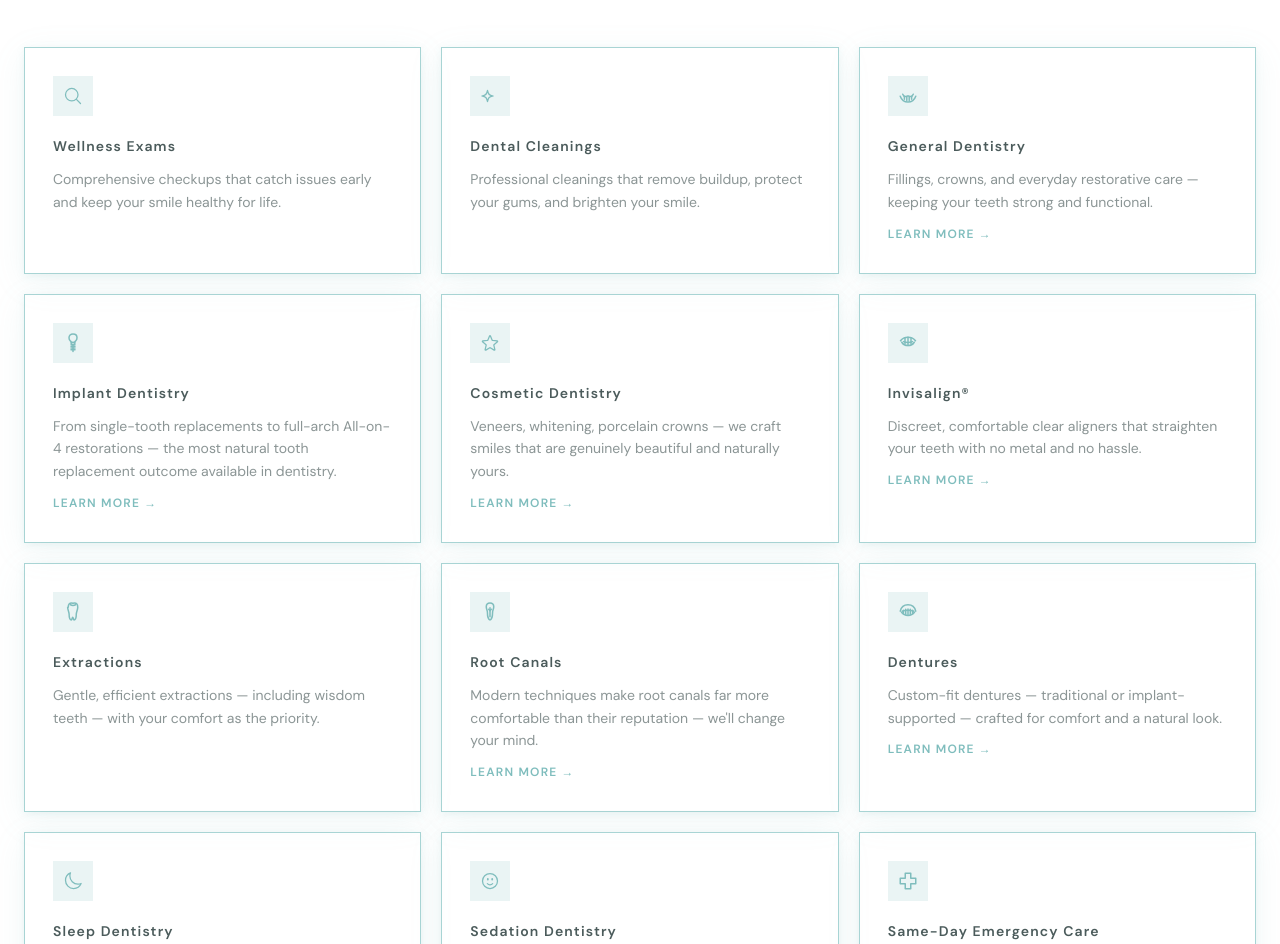
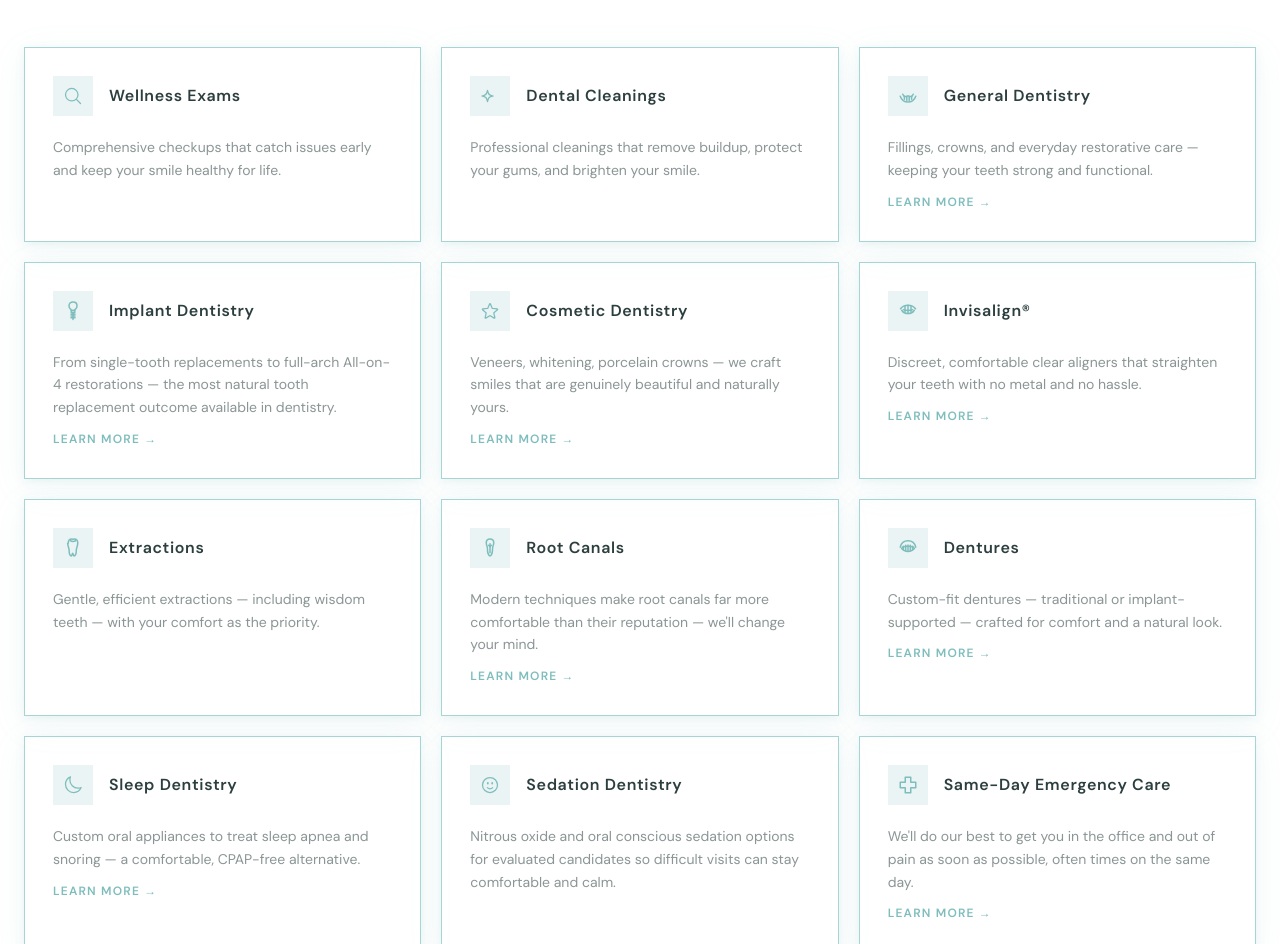
Before and after one commit to jeffmuszynski/elmridgedental, a website: page index.html in a window 1280 px wide. Shown: the part 1780-2724 px from the top of the page. Drawn offline with nearby package versions, Linux system fonts and the light colour scheme.

Commit message:
refine service card heading layout

```diff
--- a/index.html
+++ b/index.html
@@ -294,133 +294,157 @@
       <div class="grid grid-cols-1 sm:grid-cols-2 lg:grid-cols-3 gap-5 mb-10">
 
         <div class="border border-teal-light p-7 group hover:border-teal transition-[border-color,transform] duration-200 hover:-translate-y-0.5 card-shadow">
-          <div class="w-10 h-10 bg-teal-pale flex items-center justify-center mb-5 group-hover:bg-teal transition-[background-color] duration-200">
+          <div class="flex items-center gap-4 mb-5">
+            <div class="w-10 h-10 shrink-0 bg-teal-pale flex items-center justify-center group-hover:bg-teal transition-[background-color] duration-200">
             <svg xmlns="http://www.w3.org/2000/svg" class="w-5 h-5 text-teal group-hover:text-white transition-[color] duration-200" fill="none" viewBox="0 0 24 24" stroke="currentColor" stroke-width="1.5"><path stroke-linecap="round" stroke-linejoin="round" d="M21 21l-5.197-5.197m0 0A7.5 7.5 0 105.196 5.196a7.5 7.5 0 0010.607 10.607z"/></svg>
+            </div>
+            <h3 class="font-body text-[15px] sm:text-base font-semibold tracking-[0.04em] text-charcoal mb-0 leading-snug">Wellness Exams</h3>
           </div>
-          <h3 class="font-body text-sm font-semibold tracking-[0.08em] text-charcoal/85 mb-3">Wellness Exams</h3>
           <p class="font-body text-sm text-charcoal/55 leading-relaxed">Comprehensive checkups that catch issues early and keep your smile healthy for life.</p>
         </div>
 
         <div class="border border-teal-light p-7 group hover:border-teal transition-[border-color,transform] duration-200 hover:-translate-y-0.5 card-shadow">
-          <div class="w-10 h-10 bg-teal-pale flex items-center justify-center mb-5 group-hover:bg-teal transition-[background-color] duration-200">
+          <div class="flex items-center gap-4 mb-5">
+            <div class="w-10 h-10 shrink-0 bg-teal-pale flex items-center justify-center group-hover:bg-teal transition-[background-color] duration-200">
             <svg xmlns="http://www.w3.org/2000/svg" class="w-5 h-5 text-teal group-hover:text-white transition-[color] duration-200" fill="none" viewBox="0 0 24 24" stroke="currentColor" stroke-width="1.5"><path stroke-linecap="round" stroke-linejoin="round" d="M9.813 15.904L9 18.75l-.813-2.846a4.5 4.5 0 00-3.09-3.09L2.25 12l2.846-.813a4.5 4.5 0 003.09-3.09L9 5.25l.813 2.846a4.5 4.5 0 003.09 3.09L15.75 12l-2.846.813a4.5 4.5 0 00-3.09 3.09z"/></svg>
+            </div>
+            <h3 class="font-body text-[15px] sm:text-base font-semibold tracking-[0.04em] text-charcoal mb-0 leading-snug">Dental Cleanings</h3>
           </div>
-          <h3 class="font-body text-sm font-semibold tracking-[0.08em] text-charcoal/85 mb-3">Dental Cleanings</h3>
           <p class="font-body text-sm text-charcoal/55 leading-relaxed">Professional cleanings that remove buildup, protect your gums, and brighten your smile.</p>
         </div>
 
         <div class="border border-teal-light p-7 group hover:border-teal transition-[border-color,transform] duration-200 hover:-translate-y-0.5 card-shadow">
-          <div class="w-10 h-10 bg-teal-pale flex items-center justify-center mb-5 group-hover:bg-teal transition-[background-color] duration-200">
+          <div class="flex items-center gap-4 mb-5">
+            <div class="w-10 h-10 shrink-0 bg-teal-pale flex items-center justify-center group-hover:bg-teal transition-[background-color] duration-200">
             <svg xmlns="http://www.w3.org/2000/svg" class="w-6 h-6 text-teal group-hover:text-white transition-[color] duration-200" fill="none" viewBox="0 0 24 24" stroke="currentColor" stroke-width="1.5">
               <path stroke-linecap="round" stroke-linejoin="round" d="M4.25 12.25c1.35 3.85 4.05 5.85 7.75 5.85s6.4-2 7.75-5.85" />
               <path stroke-linecap="round" stroke-linejoin="round" d="M6.75 10.25c.55 1.5 1.5 2.35 2.75 2.35s1.95-.85 2.5-.85 1.25.85 2.5.85 2.2-.85 2.75-2.35" />
               <path stroke-linecap="round" stroke-linejoin="round" d="M8.4 12.15v3.2M10.8 12.55v4M13.2 12.55v4M15.6 12.15v3.2" />
             </svg>
+            </div>
+            <h3 class="font-body text-[15px] sm:text-base font-semibold tracking-[0.04em] text-charcoal mb-0 leading-snug">General Dentistry</h3>
           </div>
-          <h3 class="font-body text-sm font-semibold tracking-[0.08em] text-charcoal/85 mb-3">General Dentistry</h3>
           <p class="font-body text-sm text-charcoal/55 leading-relaxed">Fillings, crowns, and everyday restorative care — keeping your teeth strong and functional.</p>
           <a href="/dental-crowns-killeen-tx" class="font-body text-xs font-semibold tracking-widest uppercase text-teal mt-3 inline-block">LEARN MORE →</a>
         </div>
 
         <div class="border border-teal-light p-7 group hover:border-teal transition-[border-color,transform] duration-200 hover:-translate-y-0.5 card-shadow">
-          <div class="w-10 h-10 bg-teal-pale flex items-center justify-center mb-5 group-hover:bg-teal transition-[background-color] duration-200">
+          <div class="flex items-center gap-4 mb-5">
+            <div class="w-10 h-10 shrink-0 bg-teal-pale flex items-center justify-center group-hover:bg-teal transition-[background-color] duration-200">
             <svg xmlns="http://www.w3.org/2000/svg" class="w-6 h-6 text-teal group-hover:text-white transition-[color] duration-200" fill="none" viewBox="0 0 24 24" stroke="currentColor" stroke-width="1.5">
               <path stroke-linecap="round" stroke-linejoin="round" d="M8 6.7c0-2.15 1.55-3.7 4-3.7s4 1.55 4 3.7c0 1.25-.5 2.35-1.2 3.05-.6.6-1.2.9-1.2 1.85h-3.2c0-.95-.6-1.25-1.2-1.85C8.5 9.05 8 7.95 8 6.7z" />
               <path stroke-linecap="round" stroke-linejoin="round" d="M10.2 11.6h3.6v2.2h-3.6z" />
               <path stroke-linecap="round" stroke-linejoin="round" d="M12 13.8v6.7" />
               <path stroke-linecap="round" stroke-linejoin="round" d="M10 15.2h4M10 17h4M10 18.8h4" />
             </svg>
+            </div>
+            <h3 class="font-body text-[15px] sm:text-base font-semibold tracking-[0.04em] text-charcoal mb-0 leading-snug">Implant Dentistry</h3>
           </div>
-          <h3 class="font-body text-sm font-semibold tracking-[0.08em] text-charcoal/85 mb-3">Implant Dentistry</h3>
           <p class="font-body text-sm text-charcoal/55 leading-relaxed">From single-tooth replacements to full-arch All-on-4 restorations — the most natural tooth replacement outcome available in dentistry.</p>
           <a href="/dental-implants-killeen-tx" class="font-body text-xs font-semibold tracking-widest uppercase text-teal mt-3 inline-block">LEARN MORE →</a>
         </div>
 
         <div class="border border-teal-light p-7 group hover:border-teal transition-[border-color,transform] duration-200 hover:-translate-y-0.5 card-shadow">
-          <div class="w-10 h-10 bg-teal-pale flex items-center justify-center mb-5 group-hover:bg-teal transition-[color] duration-200">
+          <div class="flex items-center gap-4 mb-5">
+            <div class="w-10 h-10 shrink-0 bg-teal-pale flex items-center justify-center group-hover:bg-teal transition-[color] duration-200">
             <svg xmlns="http://www.w3.org/2000/svg" class="w-5 h-5 text-teal group-hover:text-white transition-[color] duration-200" fill="none" viewBox="0 0 24 24" stroke="currentColor" stroke-width="1.5"><path stroke-linecap="round" stroke-linejoin="round" d="M11.48 3.499a.562.562 0 011.04 0l2.125 5.111a.563.563 0 00.475.345l5.518.442c.499.04.701.663.321.988l-4.204 3.602a.563.563 0 00-.182.557l1.285 5.385a.562.562 0 01-.84.61l-4.725-2.885a.563.563 0 00-.586 0L6.982 20.54a.562.562 0 01-.84-.61l1.285-5.386a.562.562 0 00-.182-.557l-4.204-3.602a.562.562 0 01.321-.988l5.518-.442a.563.563 0 00.475-.345L11.48 3.5z"/></svg>
+            </div>
+            <h3 class="font-body text-[15px] sm:text-base font-semibold tracking-[0.04em] text-charcoal mb-0 leading-snug">Cosmetic Dentistry</h3>
           </div>
-          <h3 class="font-body text-sm font-semibold tracking-[0.08em] text-charcoal/85 mb-3">Cosmetic Dentistry</h3>
           <p class="font-body text-sm text-charcoal/55 leading-relaxed">Veneers, whitening, porcelain crowns — we craft smiles that are genuinely beautiful and naturally yours.</p>
           <a href="#cosmetic" class="font-body text-xs font-semibold tracking-widest uppercase text-teal mt-3 inline-block">LEARN MORE →</a>
         </div>
 
         <div class="border border-teal-light p-7 group hover:border-teal transition-[border-color,transform] duration-200 hover:-translate-y-0.5 card-shadow">
-          <div class="w-10 h-10 bg-teal-pale flex items-center justify-center mb-5 group-hover:bg-teal transition-[background-color] duration-200">
+          <div class="flex items-center gap-4 mb-5">
+            <div class="w-10 h-10 shrink-0 bg-teal-pale flex items-center justify-center group-hover:bg-teal transition-[background-color] duration-200">
             <svg xmlns="http://www.w3.org/2000/svg" class="w-6 h-6 text-teal group-hover:text-white transition-[color] duration-200" fill="none" viewBox="0 0 24 24" stroke="currentColor" stroke-width="1.5">
               <path stroke-linecap="round" stroke-linejoin="round" d="M4.5 9.75c1.75-2.4 4.35-3.6 7.5-3.6s5.75 1.2 7.5 3.6" />
               <path stroke-linecap="round" stroke-linejoin="round" d="M5.75 11.25c1.35 2.25 3.45 3.35 6.25 3.35s4.9-1.1 6.25-3.35" />
               <path stroke-linecap="round" stroke-linejoin="round" d="M7.5 10.6c1.2.55 2.7.82 4.5.82s3.3-.27 4.5-.82" />
               <path stroke-linecap="round" stroke-linejoin="round" d="M9 6.85v5.95M12 6.2v8.4M15 6.85v5.95" />
             </svg>
+            </div>
+            <h3 class="font-body text-[15px] sm:text-base font-semibold tracking-[0.04em] text-charcoal mb-0 leading-snug">Invisalign®</h3>
           </div>
-          <h3 class="font-body text-sm font-semibold tracking-[0.08em] text-charcoal/85 mb-3">Invisalign®</h3>
           <p class="font-body text-sm text-charcoal/55 leading-relaxed">Discreet, comfortable clear aligners that straighten your teeth with no metal and no hassle.</p>
           <a href="/invisalign-killeen-tx" class="font-body text-xs font-semibold tracking-widest uppercase text-teal mt-3 inline-block">LEARN MORE →</a>
         </div>
 
         <div class="border border-teal-light p-7 group hover:border-teal transition-[border-color,transform] duration-200 hover:-translate-y-0.5 card-shadow">
-          <div class="w-10 h-10 bg-teal-pale flex items-center justify-center mb-5 group-hover:bg-teal transition-[background-color] duration-200">
+          <div class="flex items-center gap-4 mb-5">
+            <div class="w-10 h-10 shrink-0 bg-teal-pale flex items-center justify-center group-hover:bg-teal transition-[background-color] duration-200">
             <svg xmlns="http://www.w3.org/2000/svg" class="w-6 h-6 text-teal group-hover:text-white transition-[color] duration-200" fill="none" viewBox="0 0 24 24" stroke="currentColor" stroke-width="1.5">
               <path stroke-linecap="round" stroke-linejoin="round" d="M7.25 7.2c0-2.7 1.45-4.2 3.45-4.2.75 0 1.15.25 1.3.25s.55-.25 1.3-.25c2 0 3.45 1.5 3.45 4.2 0 2.95-1.45 4.4-1.45 6.9 0 2.75-.65 5.9-2.25 5.9-.75 0-.75-2.8-1.35-2.8s-.6 2.8-1.35 2.8c-1.6 0-2.25-3.15-2.25-5.9 0-2.5-1.45-3.95-1.45-6.9z" />
               <path stroke-linecap="round" stroke-linejoin="round" d="M9.5 4.75c.75.45 1.55.67 2.5.67s1.75-.22 2.5-.67" />
             </svg>
+            </div>
+            <h3 class="font-body text-[15px] sm:text-base font-semibold tracking-[0.04em] text-charcoal mb-0 leading-snug">Extractions</h3>
           </div>
-          <h3 class="font-body text-sm font-semibold tracking-[0.08em] text-charcoal/85 mb-3">Extractions</h3>
           <p class="font-body text-sm text-charcoal/55 leading-relaxed">Gentle, efficient extractions — including wisdom teeth — with your comfort as the priority.</p>
         </div>
 
         <div class="border border-teal-light p-7 group hover:border-teal transition-[border-color,transform] duration-200 hover:-translate-y-0.5 card-shadow">
-          <div class="w-10 h-10 bg-teal-pale flex items-center justify-center mb-5 group-hover:bg-teal transition-[background-color] duration-200">
+          <div class="flex items-center gap-4 mb-5">
+            <div class="w-10 h-10 shrink-0 bg-teal-pale flex items-center justify-center group-hover:bg-teal transition-[background-color] duration-200">
             <svg xmlns="http://www.w3.org/2000/svg" class="w-6 h-6 text-teal group-hover:text-white transition-[color] duration-200" fill="none" viewBox="0 0 24 24" stroke="currentColor" stroke-width="1.5">
               <path stroke-linecap="round" stroke-linejoin="round" d="M8.25 6.85c0-2.35 1.45-3.85 3.75-3.85s3.75 1.5 3.75 3.85c0 2.25-1.15 3.35-1.15 5.25 0 3.3-.85 7.9-2.6 7.9s-2.6-4.6-2.6-7.9c0-1.9-1.15-3-1.15-5.25z" />
               <path stroke-linecap="round" stroke-linejoin="round" d="M12 7.8v8.9" />
               <path stroke-linecap="round" stroke-linejoin="round" d="M10.65 9.25 12 10.6l1.35-1.35" />
             </svg>
+            </div>
+            <h3 class="font-body text-[15px] sm:text-base font-semibold tracking-[0.04em] text-charcoal mb-0 leading-snug">Root Canals</h3>
           </div>
-          <h3 class="font-body text-sm font-semibold tracking-[0.08em] text-charcoal/85 mb-3">Root Canals</h3>
           <p class="font-body text-sm text-charcoal/55 leading-relaxed">Modern techniques make root canals far more comfortable than their reputation — we'll change your mind.</p>
           <a href="/root-canal-killeen-tx" class="font-body text-xs font-semibold tracking-widest uppercase text-teal mt-3 inline-block">LEARN MORE →</a>
         </div>
 
         <div class="border border-teal-light p-7 group hover:border-teal transition-[border-color,transform] duration-200 hover:-translate-y-0.5 card-shadow">
-          <div class="w-10 h-10 bg-teal-pale flex items-center justify-center mb-5 group-hover:bg-teal transition-[background-color] duration-200">
+          <div class="flex items-center gap-4 mb-5">
+            <div class="w-10 h-10 shrink-0 bg-teal-pale flex items-center justify-center group-hover:bg-teal transition-[background-color] duration-200">
             <svg xmlns="http://www.w3.org/2000/svg" class="w-6 h-6 text-teal group-hover:text-white transition-[color] duration-200" fill="none" viewBox="0 0 24 24" stroke="currentColor" stroke-width="1.5">
               <path stroke-linecap="round" stroke-linejoin="round" d="M4.25 11.2c.95-4.25 3.75-6.35 7.75-6.35s6.8 2.1 7.75 6.35" />
               <path stroke-linecap="round" stroke-linejoin="round" d="M5.5 12.3c1.55 2.1 3.7 3.15 6.5 3.15s4.95-1.05 6.5-3.15" />
               <path stroke-linecap="round" stroke-linejoin="round" d="M7.4 10.35v3.05M9.7 9.35v5M12 9.1v5.35M14.3 9.35v5M16.6 10.35v3.05" />
               <path stroke-linecap="round" stroke-linejoin="round" d="M6.2 11.3c1.55-.65 3.48-.98 5.8-.98s4.25.33 5.8.98" />
             </svg>
+            </div>
+            <h3 class="font-body text-[15px] sm:text-base font-semibold tracking-[0.04em] text-charcoal mb-0 leading-snug">Dentures</h3>
           </div>
-          <h3 class="font-body text-sm font-semibold tracking-[0.08em] text-charcoal/85 mb-3">Dentures</h3>
           <p class="font-body text-sm text-charcoal/55 leading-relaxed">Custom-fit dentures — traditional or implant-supported — crafted for comfort and a natural look.</p>
           <a href="/dentures-killeen-tx" class="font-body text-xs font-semibold tracking-widest uppercase text-teal mt-3 inline-block">LEARN MORE →</a>
         </div>
 
         <div class="border border-teal-light p-7 group hover:border-teal transition-[border-color,transform] duration-200 hover:-translate-y-0.5 card-shadow">
-          <div class="w-10 h-10 bg-teal-pale flex items-center justify-center mb-5 group-hover:bg-teal transition-[background-color] duration-200">
+          <div class="flex items-center gap-4 mb-5">
+            <div class="w-10 h-10 shrink-0 bg-teal-pale flex items-center justify-center group-hover:bg-teal transition-[background-color] duration-200">
             <svg xmlns="http://www.w3.org/2000/svg" class="w-5 h-5 text-teal group-hover:text-white transition-[color] duration-200" fill="none" viewBox="0 0 24 24" stroke="currentColor" stroke-width="1.5"><path stroke-linecap="round" stroke-linejoin="round" d="M21.752 15.002A9.718 9.718 0 0118 15.75c-5.385 0-9.75-4.365-9.75-9.75 0-1.33.266-2.597.748-3.752A9.753 9.753 0 003 11.25C3 16.635 7.365 21 12.75 21a9.753 9.753 0 009.002-5.998z"/></svg>
+            </div>
+            <h3 class="font-body text-[15px] sm:text-base font-semibold tracking-[0.04em] text-charcoal mb-0 leading-snug">Sleep Dentistry</h3>
           </div>
-          <h3 class="font-body text-sm font-semibold tracking-[0.08em] text-charcoal/85 mb-3">Sleep Dentistry</h3>
           <p class="font-body text-sm text-charcoal/55 leading-relaxed">Custom oral appliances to treat sleep apnea and snoring — a comfortable, CPAP-free alternative.</p>
           <a href="/sleep-dentistry-killeen-tx" class="font-body text-xs font-semibold tracking-widest uppercase text-teal mt-3 inline-block">LEARN MORE &rarr;</a>
         </div>
 
         <div class="border border-teal-light p-7 group hover:border-teal transition-[border-color,transform] duration-200 hover:-translate-y-0.5 card-shadow">
-          <div class="w-10 h-10 bg-teal-pale flex items-center justify-center mb-5 group-hover:bg-teal transition-[background-color] duration-200">
+          <div class="flex items-center gap-4 mb-5">
+            <div class="w-10 h-10 shrink-0 bg-teal-pale flex items-center justify-center group-hover:bg-teal transition-[background-color] duration-200">
             <svg xmlns="http://www.w3.org/2000/svg" class="w-5 h-5 text-teal group-hover:text-white transition-[color] duration-200" fill="none" viewBox="0 0 24 24" stroke="currentColor" stroke-width="1.5"><path stroke-linecap="round" stroke-linejoin="round" d="M15.182 15.182a4.5 4.5 0 01-6.364 0M21 12a9 9 0 11-18 0 9 9 0 0118 0zM9.75 9.75c0 .414-.168.75-.375.75S9 10.164 9 9.75 9.168 9 9.375 9s.375.336.375.75zm-.375 0h.008v.015h-.008V9.75zm5.625 0c0 .414-.168.75-.375.75s-.375-.336-.375-.75.168-.75.375-.75.375.336.375.75zm-.375 0h.008v.015h-.008V9.75z"/></svg>
+            </div>
+            <h3 class="font-body text-[15px] sm:text-base font-semibold tracking-[0.04em] text-charcoal mb-0 leading-snug">Sedation Dentistry</h3>
           </div>
-          <h3 class="font-body text-sm font-semibold tracking-[0.08em] text-charcoal/85 mb-3">Sedation Dentistry</h3>
           <p class="font-body text-sm text-charcoal/55 leading-relaxed">Nitrous oxide and oral conscious sedation options for evaluated candidates so difficult visits can stay comfortable and calm.</p>
         </div>
 
         <div class="border border-teal-light p-7 group hover:border-teal transition-[border-color,transform] duration-200 hover:-translate-y-0.5 card-shadow">
-          <div class="w-10 h-10 bg-teal-pale flex items-center justify-center mb-5 group-hover:bg-teal transition-[background-color] duration-200">
+          <div class="flex items-center gap-4 mb-5">
+            <div class="w-10 h-10 shrink-0 bg-teal-pale flex items-center justify-center group-hover:bg-teal transition-[background-color] duration-200">
             <svg xmlns="http://www.w3.org/2000/svg" class="w-6 h-6 text-teal group-hover:text-white transition-[color] duration-200" fill="none" viewBox="0 0 24 24" stroke="currentColor" stroke-width="1.5">
               <path stroke-linecap="round" stroke-linejoin="round" d="M9.25 4.25h5.5v5h5v5.5h-5v5h-5.5v-5h-5v-5.5h5v-5z" />
             </svg>
+            </div>
+            <h3 class="font-body text-[15px] sm:text-base font-semibold tracking-[0.04em] text-charcoal mb-0 leading-snug">Same-Day Emergency Care</h3>
           </div>
-          <h3 class="font-body text-sm font-semibold tracking-[0.08em] text-charcoal/85 mb-3">Same-Day Emergency Care</h3>
           <p class="font-body text-sm text-charcoal/55 leading-relaxed">We'll do our best to get you in the office and out of pain as soon as possible, often times on the same day.</p>
           <a href="/emergency-dentist-killeen-tx" class="font-body text-xs font-semibold tracking-widest uppercase text-teal mt-3 inline-block">LEARN MORE →</a>
         </div>
```
